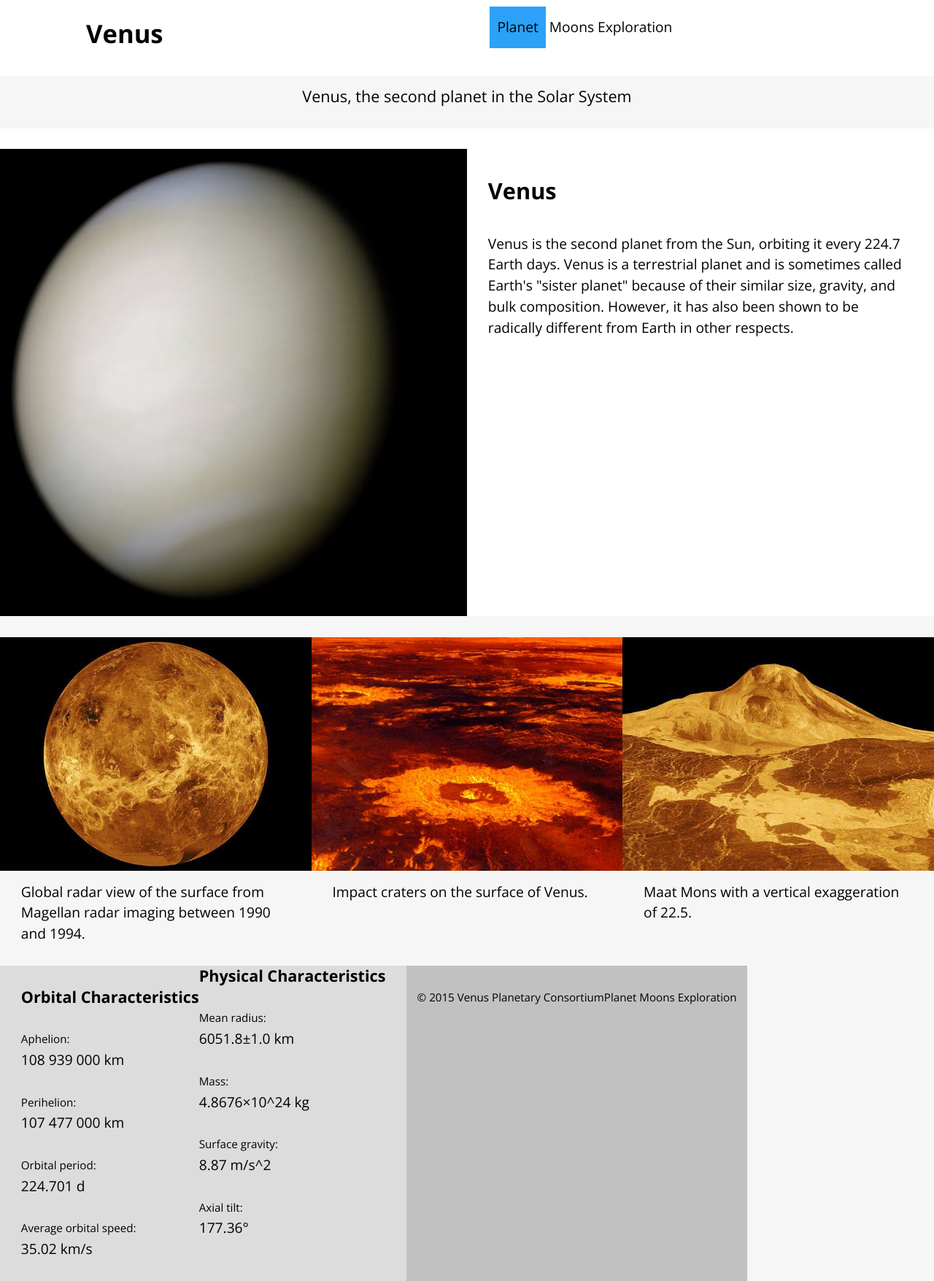
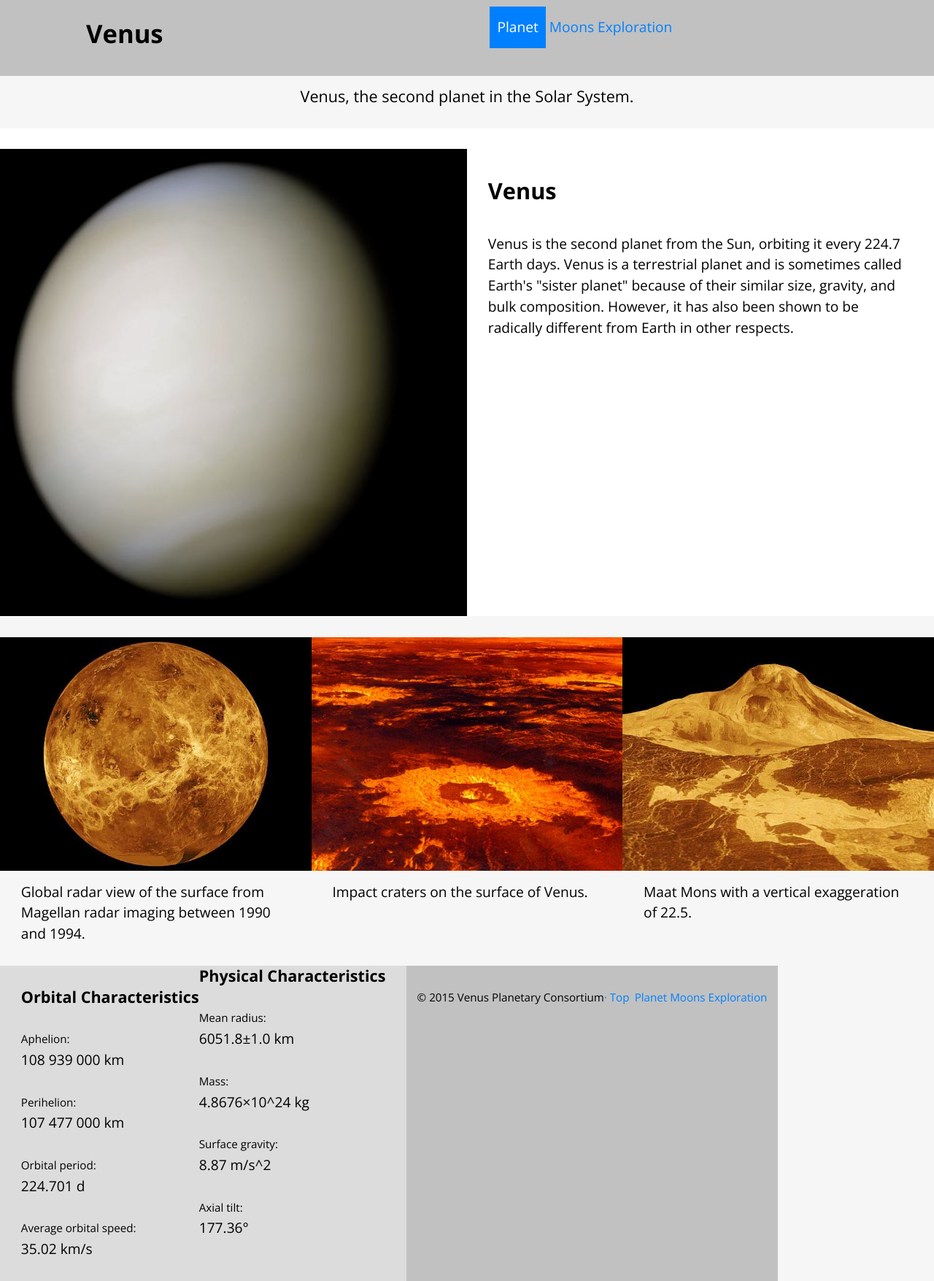
Before and after one commit to kathryngauthier/dsn1675-planet-website, a plain HTML site: page index.html in a window 1280 px wide. Shown: the whole page at 73% size. Drawn offline with nearby package versions, Linux system fonts and the light colour scheme.

Commit message:
fixed footer

```diff
--- a/css/main.css
+++ b/css/main.css
@@ -24,7 +24,7 @@ body{
 }
 
 a{
-	color: black;
+	color: #0080FF;
   list-style-type: none;
   text-decoration: none;
 }
@@ -42,10 +42,15 @@ background-color: #DCDCDC;
 
 .nav-background{
 	color: #fff;
-	background-color: #2BA2F7;
+	background-color: #0080FF;
 	list-style-type: none;
 	padding-left: 10px;
 	padding-right: 10px;
+}
+
+.nav-background a{
+	color: #fff;
+
 }
 
 @media only screen and (min-width: 15em ){
--- a/index.html
+++ b/index.html
@@ -14,9 +14,9 @@
  </head>
 <body>
 
-<header class="masthead gutter-1-2 grid grid-middle">
-	<div class="unit unit-xs-1 unit-s-1 unit-m-1-2 unit-l-1-4">
-		<h1 class="exa">Venus</h1>
+<header class="masthead gutter-1-2 grid grid-middle dark-background">
+	<div class="unit unit-xs-1 unit-s-1 unit-m-1-2 unit-l-1-4 text-center">
+		<h1 class="exa" id="top">Venus</h1>
 	</div>
 
 	<div class="unit unit-xs-1 unit-s-1 unit-m-1-2 unit-l-3-4">
@@ -31,7 +31,7 @@
 </header>
 
 <div class="background">
-	<p class="gutter mega text-center pad-t-1-2 pad-b push">Venus, the second planet in the Solar System</p>
+	<p class="gutter mega text-center pad-t-1-2 pad-b push">Venus, the second planet in the Solar System.</p>
 </div>
 
 <div class="grid">
@@ -91,7 +91,11 @@
 
 <footer class="grid dark-background gutter-1-2 pad-t">
 	 <div class="unit micro">
-			<p>© 2015 Venus Planetary Consortium</p>
+			<p class="push-none">© 2015 Venus Planetary Consortium</p>
+	</div>
+
+	<div class="unit micro push-r-1-4 push-0">
+		<p class="push-0"><a href="#top">· Top</a></p>
 	</div>
 
 	<div class="unit micro">
```
